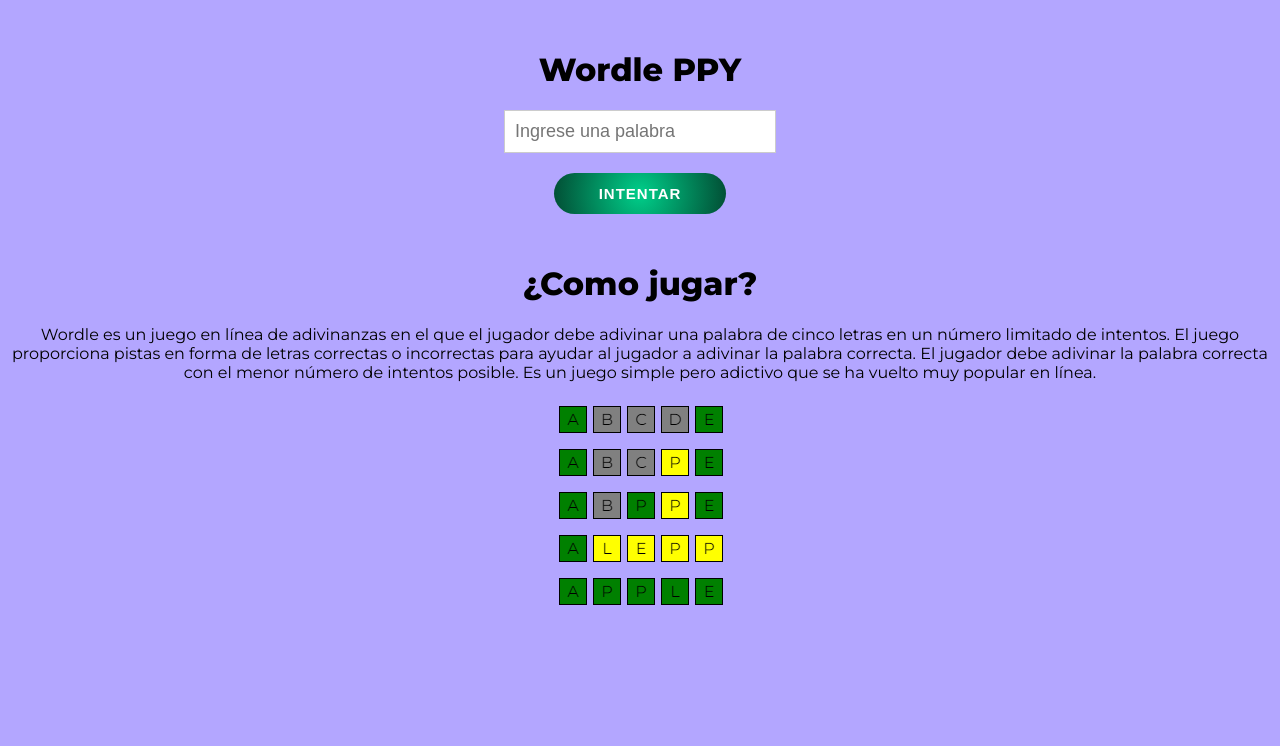
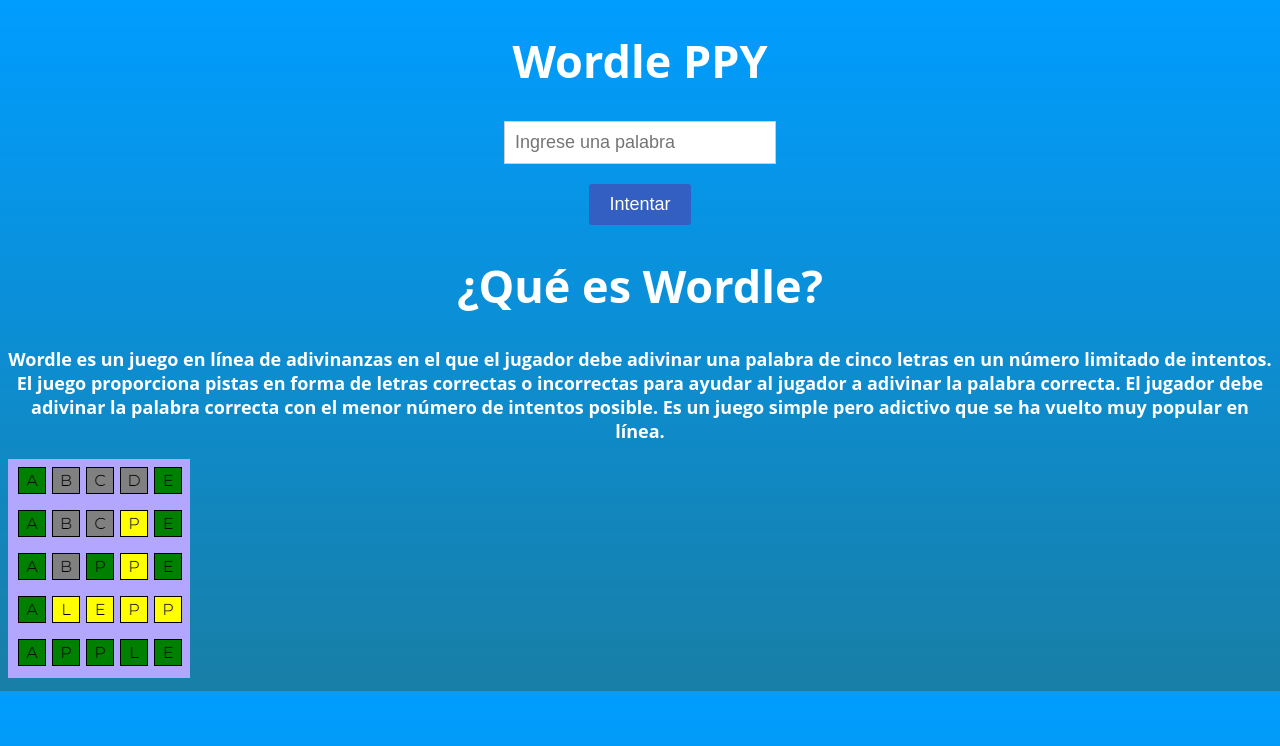
Before and after one commit to checho939/Wordle, a plain HTML site: page index.html in a window 1280 px wide. Drawn offline with Linux system fonts and the light colour scheme.

Commit message:
cambie algunas cosas en css

```diff
--- a/index.html
+++ b/index.html
@@ -18,17 +18,17 @@
      <p id="guesses">
       <div>
         <p>
-          <h1>¿Como jugar?</h1>
-          <center>Wordle es un juego en línea de adivinanzas en el que el jugador
+          <h1>¿Qué es Wordle?</h1>
+          <h2>Wordle es un juego en línea de adivinanzas en el que el jugador
           debe adivinar una palabra de cinco letras en un número limitado
           de intentos. El juego proporciona pistas en forma de letras
           correctas o incorrectas para ayudar al jugador a adivinar la
           palabra correcta. El jugador debe adivinar la palabra correcta
           con el menor número de intentos posible. Es un juego simple pero
-          adictivo que se ha vuelto muy popular en línea.</center>
+          adictivo que se ha vuelto muy popular en línea.</h2>
         </p>
        </div>
-      <div>
+      <div id="img">
         <img src="./img/ejemplo.png" class="ejemp">
       </div>
    </body>
--- a/slyle.css
+++ b/slyle.css
@@ -1,12 +1,30 @@
-@import url("https://fonts.googleapis.com/css?family=Montserrat:400,800");
+@import url('https://fonts.googleapis.com/css2?family=Oswald:wght@400;500;700&display=swap');
 body {
-  font-family: "Montserrat", sans-serif;
-  background-color: #2600ff59;
+  font-family: "Oswald";
+  background: linear-gradient(to bottom, #009dff, #00719de7);
+  font-family: 'Open Sans', sans-serif;
 }
 
-  h1 {
-    text-align: center;
-    margin-top: 50px;
+.container {
+  display: flex;
+  flex-wrap: wrap;
+  justify-content: center;
+  align-items: center;
+  height: 90vh;
+}
+
+.box {
+  display: block;
+  justify-content: center;
+  align-items: center;
+  width: 100px;
+  height: 100px;
+  margin: 10px;
+  border-radius: 20px;
+  background-color: #fff;
+  cursor: pointer;
+  box-shadow: 0 3px 6px rgba(0, 0, 0, 0.16), 0 3px 6px rgba(0, 0, 0, 0.23);
+  transition: all 0.3s ease-in-out;
 }
 
 #guess-input {
@@ -20,52 +38,39 @@ body {
 
 #guess-button {
   display: block;
-      margin: 0 auto 20px;
-      margin-top: 15px;
-      font-size: 15px;
-      font-weight: bold;
-      padding: 12px 45px;
-      border-radius: 30px;
-      background: rgb(0, 207, 138);
-      background: radial-gradient(
-        circle,
-        rgba(0, 207, 138) 0%,
-        rgba(2, 77, 52) 100%
-      );
+  margin: 0 auto;
+  padding: 10px 20px;
+  font-size: 18px;
+  background-color: #345fc2;
+  color: #fff;
   border: none;
-      color: #ffffff;
-      text-transform: uppercase;
-      letter-spacing: 1px;
-      transition: transform 20ms ease-in;
+  border-radius: 3px;
 }
 
-  button:active {
-      transform: scale(0.95);
+h1{
+font-size: 45px;
+position: relative;
+text-align: center;
+color: #feffff;
 }
 
-  .letter {
-      border: 1px solid black;
-      padding: 3px;
-      margin: 3px;
-      min-width: 20px;
+h2{
+font-size: 18px;
+position: relative;
 text-align: center;
-      display: inline-block
+color: #feffff;
 }
 
-  .row{
-      margin-bottom: 10px;
+.img{
+ display: block;
+ margin: 0 auto;
+ align-items: center;
 }
 
-  .input-area{
-      margin: 30px;
+.box:hover {
+  transform: translateY(-5px);
 }
-  #cuadro{
-    display: block;
-    align-items: center;
-    text-align-last: center;
+
+.box.selected {
+  background-color: #00ff00;
 }
-  .ejemp{
-display: block;
-margin: 0 auto;
-
-  }
```
Also changed, not shown: script.js (line endings or trailing spaces). Lines whose indentation alone changed are shown as unchanged.
